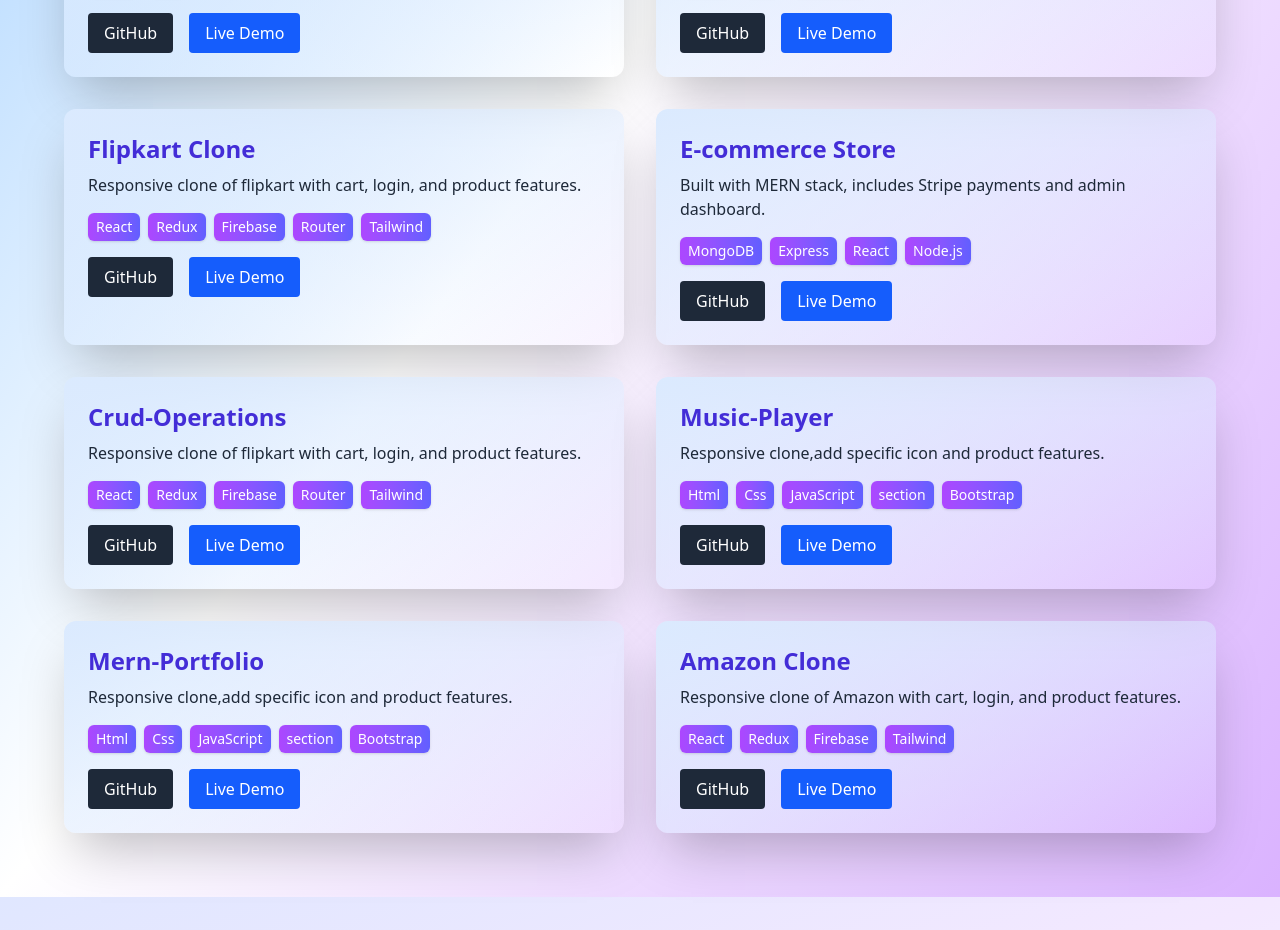
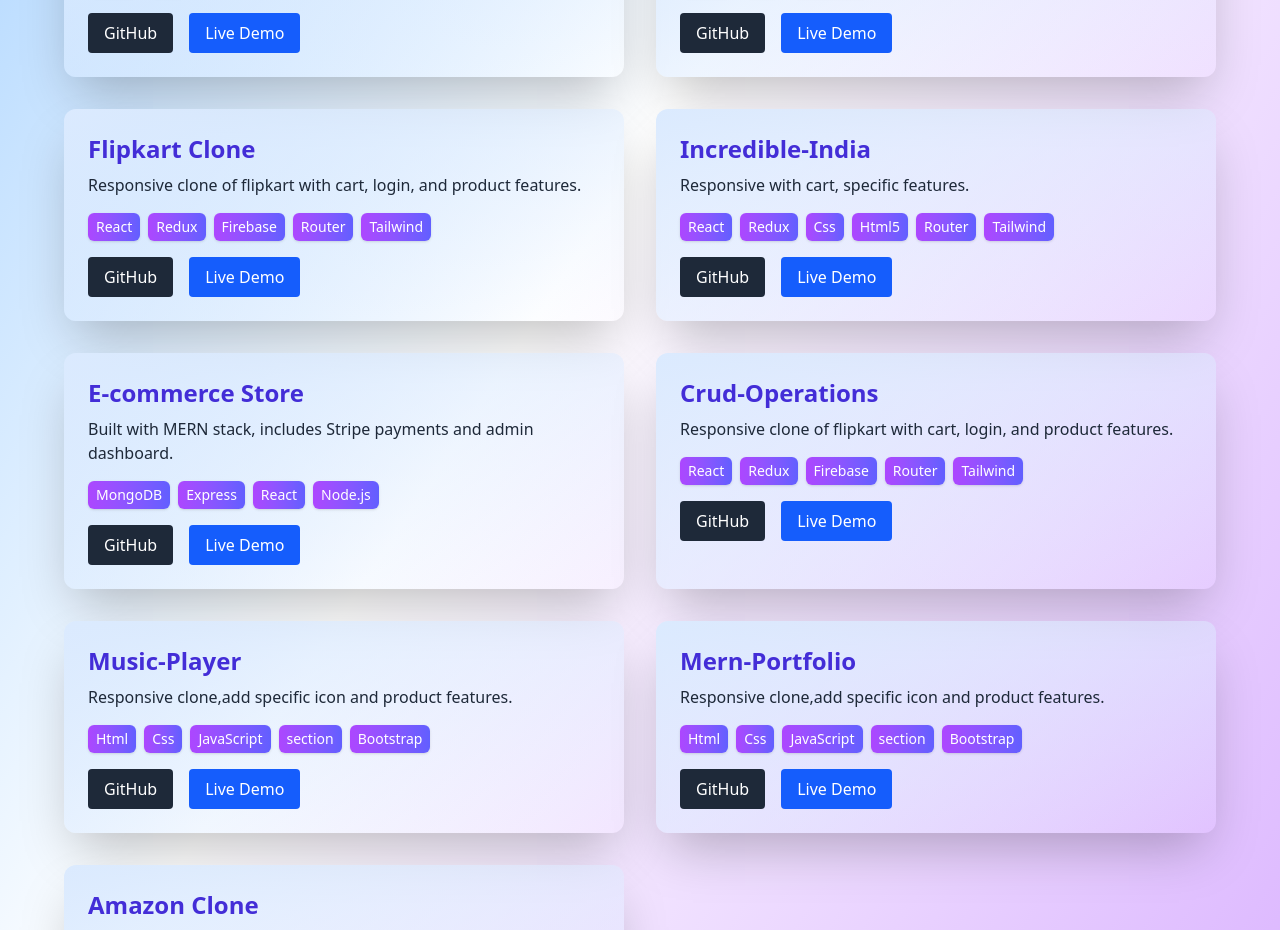
Before and after one commit to official-amrit86/Portfolio, a React (Vite) app: page / in a window 1280 px wide. Shown: the part 2260-3190 px from the top of the page. Built offline with nearby package versions, Linux system fonts and the light colour scheme.

Commit message:
add Incredibleindia projects

```diff
--- a/src/components/Footer.jsx
+++ b/src/components/Footer.jsx
@@ -4,7 +4,7 @@
   const links = [
     { label: 'About', link: '#about', icon: 'assets/about-logo/About.png' },
     { label: 'Projects', link: '#projects', icon: 'assets/about-logo/Project1.png' },
-    { label: 'Contact', link: '#contact', icon: 'assets/about-logo/Cantact.png' },
+    { label: 'Contact', link: 'tel:+918602310258', icon: 'assets/about-logo/Cantact.png' },
     { label: 'GitHub', link: 'https://github.com/your-github-username', icon: '/assets/about-logo/Github.png' },
     { label: 'Twitter', link: 'https://x.com/OfficialAmrit86', icon: '/assets/about-logo/Twitter.png' },
     { label: 'Instagram', link: 'https://www.instagram.com/officialamrit86', icon: '/assets/about-logo/Instagram.png' },
--- a/src/components/Projects.jsx
+++ b/src/components/Projects.jsx
@@ -90,6 +90,13 @@
       live: "http://flipkart-clone-git-main-official-amrit86s-projects.vercel.app"
     },
     {
+      title: "Incredible-India",
+      description: "Responsive  with cart, specific  features.",
+      tech: ["React", "Redux", "Css","Html5","Router" ,"Tailwind"],
+      github: "https://github.com/official-amrit86/IncredibleIndia",
+      live: "https://incredible-india-git-main-official-amrit86s-projects.vercel.app/"
+    },
+    {
       title: "E-commerce Store",
       description: "Built with MERN stack, includes Stripe payments and admin dashboard.",
       tech: ["MongoDB", "Express", "React", "Node.js"],
```
